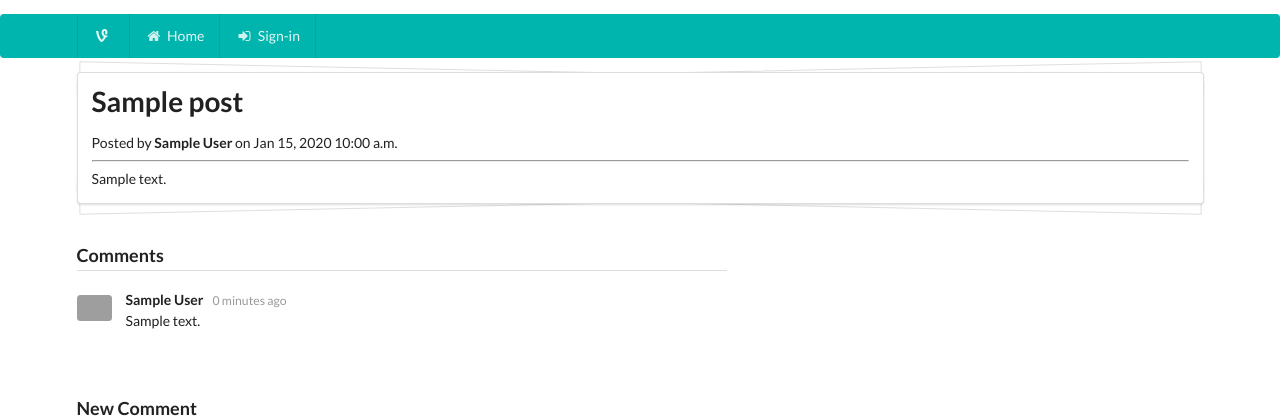
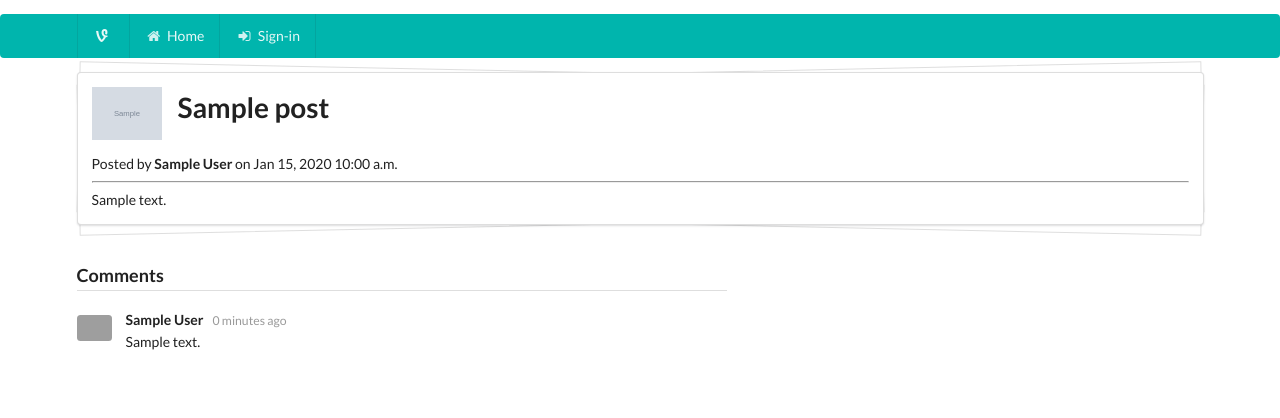
Before and after one commit to fishisawesome/volrac_blog, a Django app: a page that uses templates/posts/detail.html in a window 1280 px wide. Shown: the part 32-450 px from the top of the page. Run offline with Django 3.2, Linux system fonts and the light colour scheme; tables that the repository leaves empty hold one stand-in row (values such as "Sample post"); grey boxes marked "Sample" are stand-in pictures; some libraries are stand-ins or nearby versions; grey boxes are pictures that could not be loaded.

Commit message:
use image in post cards

```diff
--- a/templates/posts/detail.html
+++ b/templates/posts/detail.html
@@ -14,7 +14,16 @@ Volrac's latest posts.
 
 <div class="ui container">
     <div class="ui piled segment">
-      <h1 class="ui header">{{ post.title|escape|safe }}</h1>
+      <h1 class="ui header">
+      {% if post.image %}
+        <div class="ui middle aligned image">
+            <a href="{{ post.image.url }}" target="_blank">
+                <img src="{{ post.image.url }}">
+            </a>
+        </div>
+        {% endif %}
+      {{ post.title|escape|safe }}
+      </h1>
       <div class="sub header">Posted by <strong>{{ post.user|full_or_username }}</strong> on {{ post.pub_date|date:"M d, Y h:i a" }}</div>
       <hr>
       {{ post.content|escape|safe }}
--- a/templates/posts/index.html
+++ b/templates/posts/index.html
@@ -12,6 +12,11 @@ Volrac's latest posts.
     <div class="ui three stackable cards">
             {% for post in latest_posts %}
                 <div class="ui raised centered card">
+                    {% if post.image %}
+                    <a class="image" href="{% url 'posts:detail' post.slug %}">
+                        <img src="{{ post.image.url }}">
+                    </a>
+                    {% endif %}
                     <div class="content">
                         <a href="{% url 'posts:detail' post.slug %}" class="header">
                         {{ post.title }}
```
